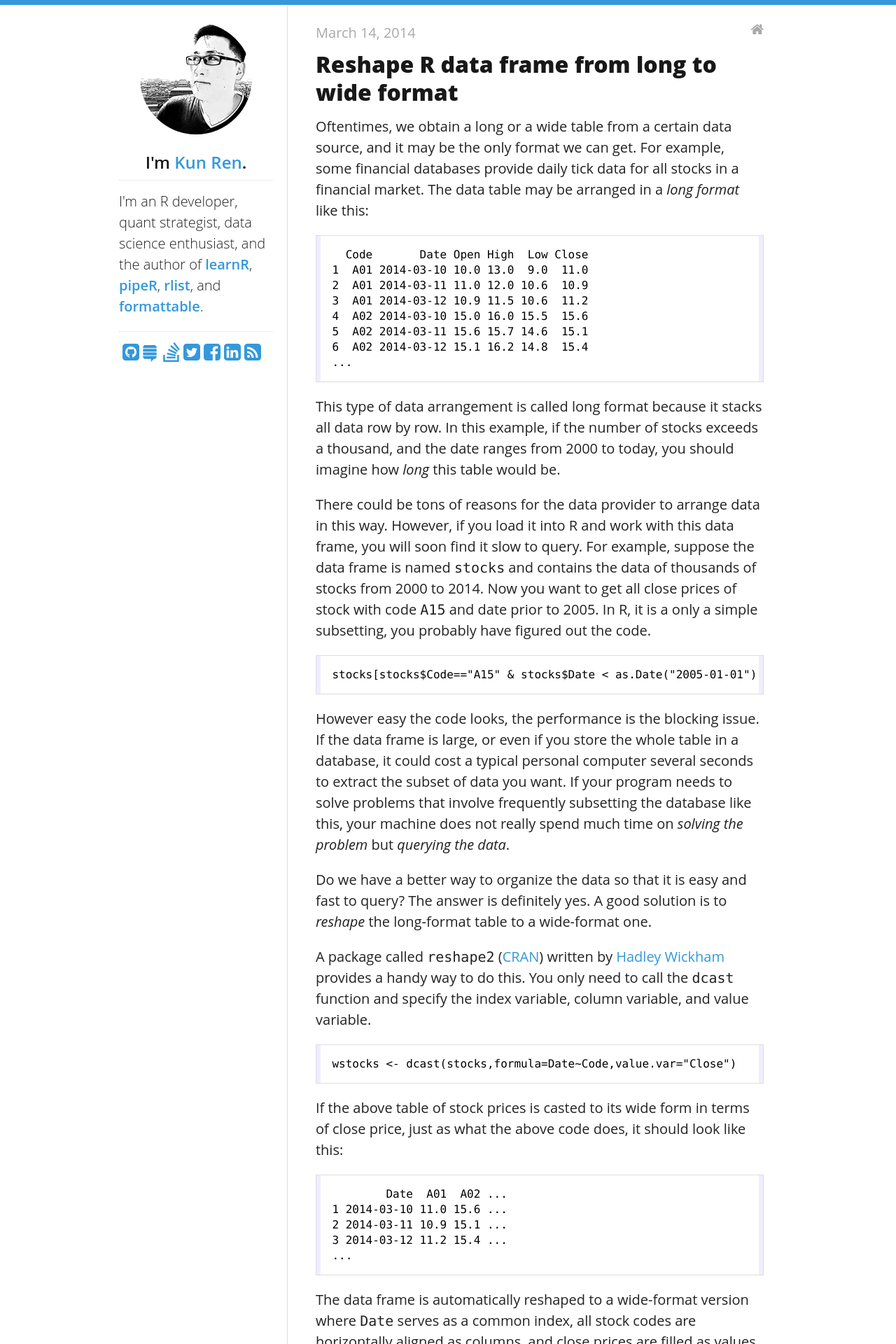
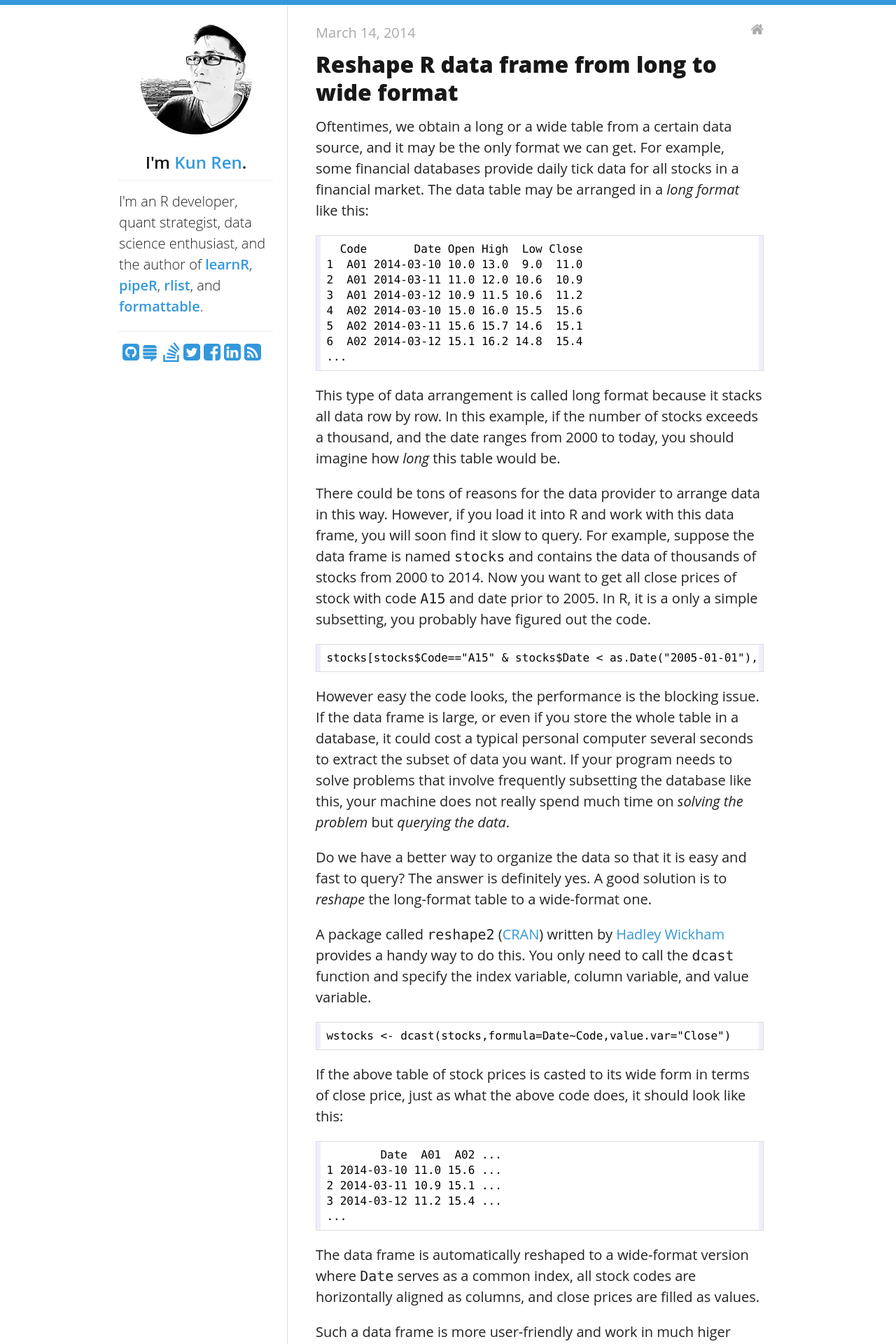
Before and after one commit to harryprince/renkun-ken.github.io, a Jekyll site: the page built from _posts/2014-03-14-reshape-r-data-frame-from-long-to-wide-format.md, in a window 1280 px wide. Shown: the top 1920 px of the page at 70% size. Built offline with Jekyll 4.4.1, drawn with Linux system fonts in a browser that asks for light colours; nearby versions of some CDN libraries; Markdown is read by kramdown in place of the engine named in the settings; comment, search, counter and statistics services are not loaded.

Commit message:
update code block style for text

```diff
--- a/_includes/css/screen.css
+++ b/_includes/css/screen.css
@@ -141,6 +141,10 @@
 
 #post pre code {
   border: none;
+  display: block;
+  overflow-x: auto;
+  padding: 0.5em;
+  -webkit-text-size-adjust: none;
 }
 
 .sidebar {
```
